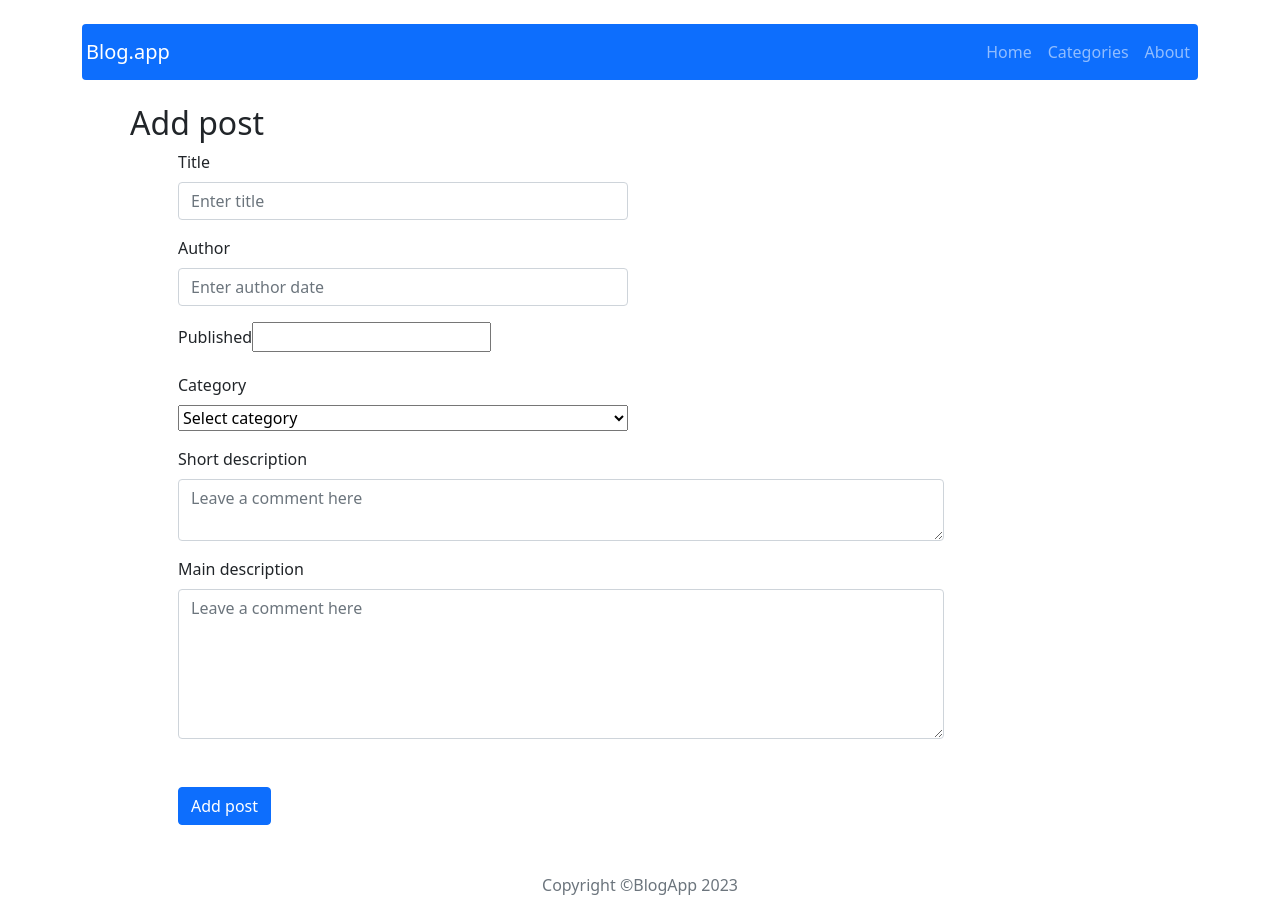
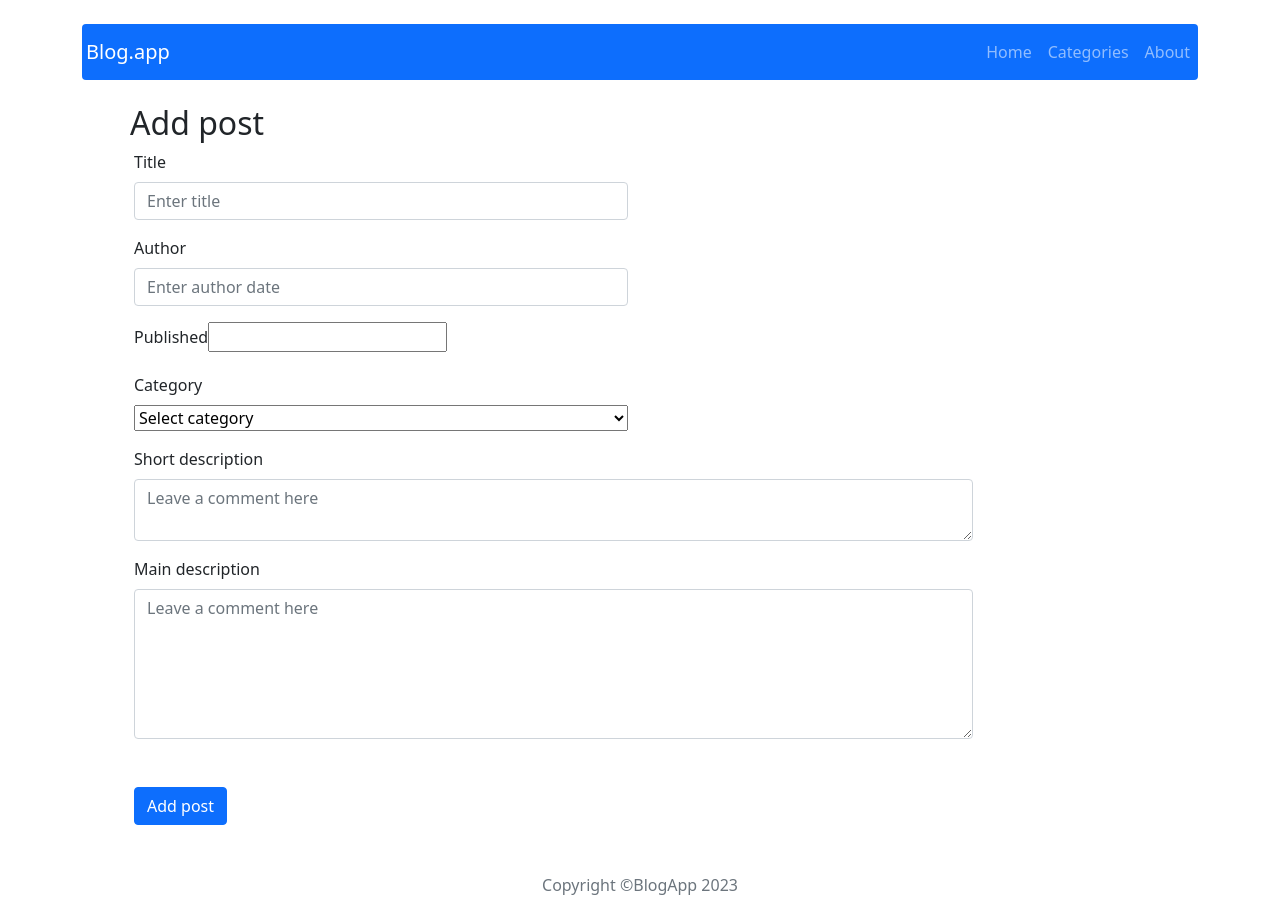
Before and after one commit to Dominik-Wilk/Blog-React, a React (Create React App) app: page /post/add in a window 1280 px wide. Built offline with nearby package versions, Linux system fonts and the light colour scheme.

Commit message:
Remove margin for EditForm component

```diff
--- a/src/components/features/PostsForm/PostsForm.js
+++ b/src/components/features/PostsForm/PostsForm.js
@@ -43,7 +43,7 @@ const PostsForm = ({ action, actionText, ...props }) => {
   } = useForm();
 
   return (
-    <Form className='mx-5' onSubmit={validate(handleSubmit)}>
+    <Form className='mx-1' onSubmit={validate(handleSubmit)}>
       <Row className='mb-3'>
         <Form.Group as={Col} md='6'>
           <Form.Label>Title</Form.Label>
```
